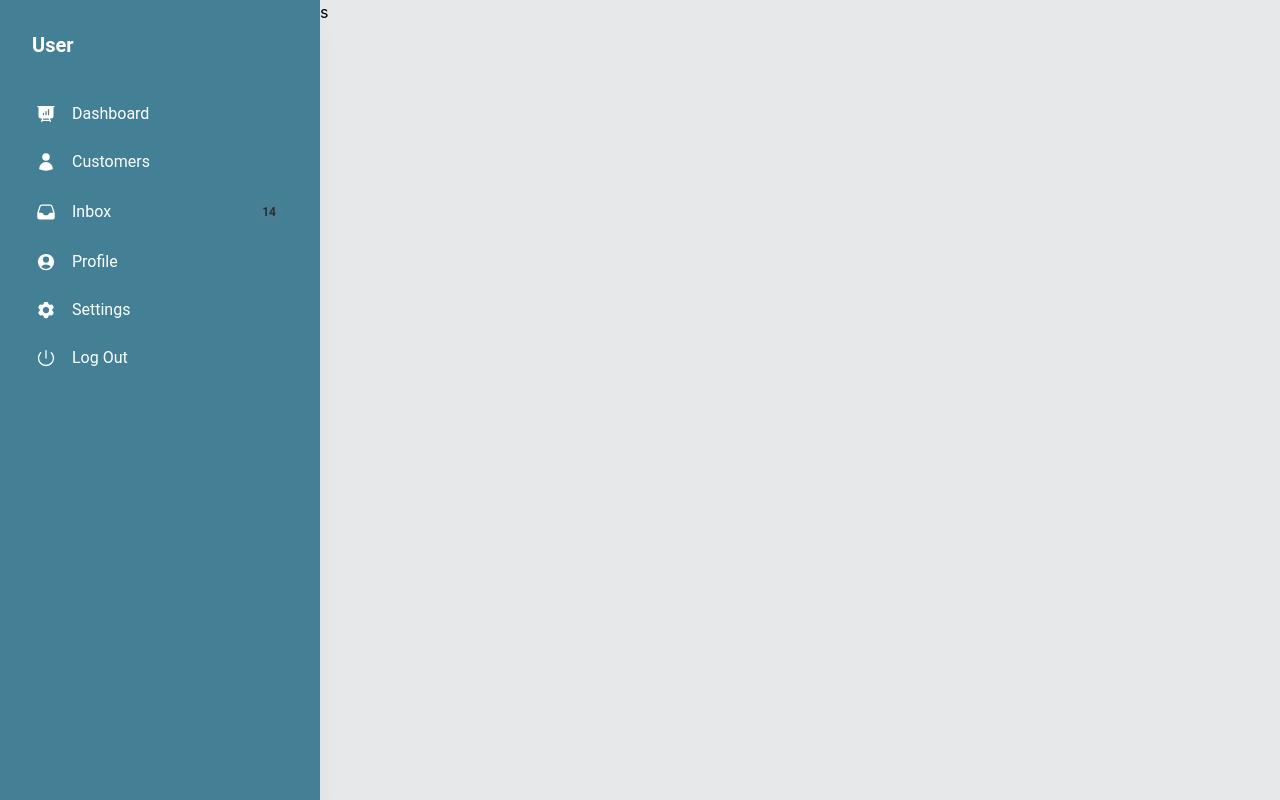
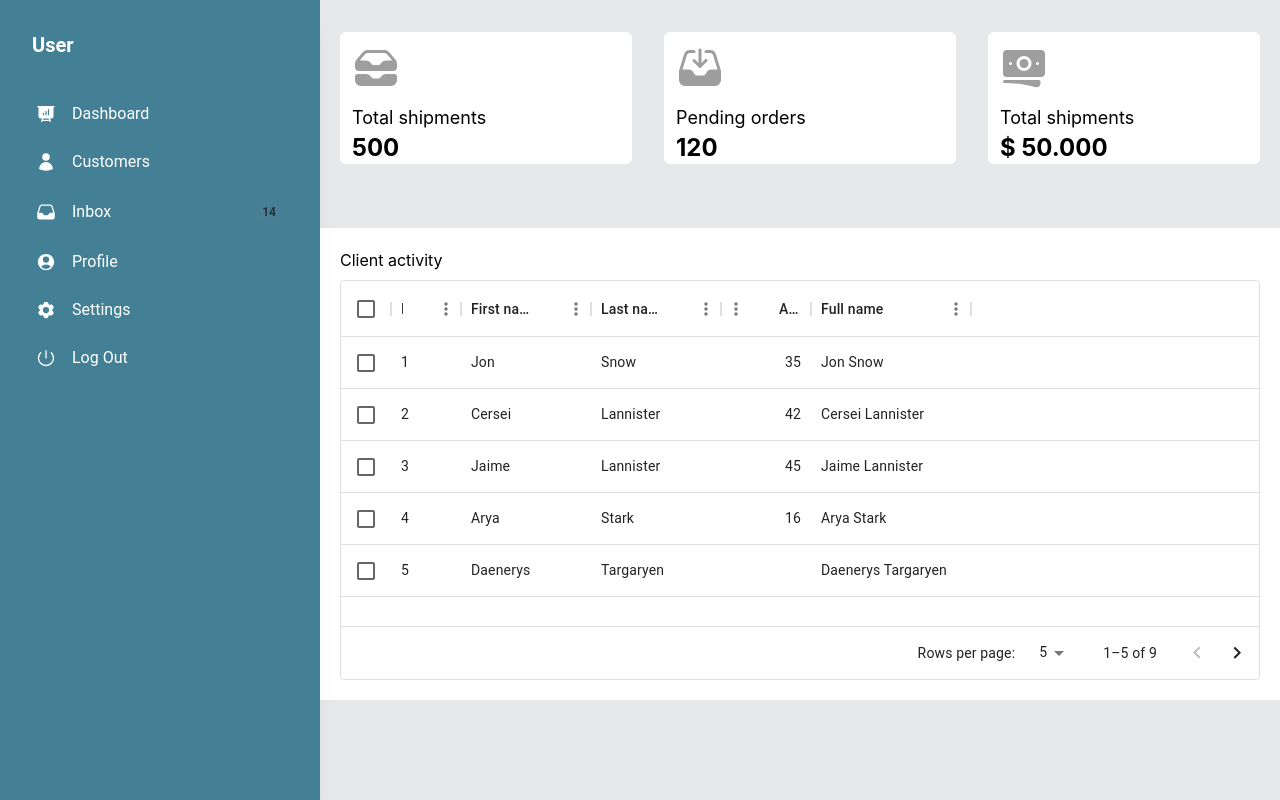
Before and after one commit to Amar-Omerika/AdminPanel, a React (Create React App) app: page /customers in a window 1280 px wide. Built offline with nearby package versions, Linux system fonts and the light colour scheme.

Commit message:
Added new page, and table component

```diff
--- a/package.json
+++ b/package.json
@@ -3,9 +3,13 @@
   "version": "0.1.0",
   "private": true,
   "dependencies": {
+    "@emotion/react": "^11.11.1",
+    "@emotion/styled": "^11.11.0",
     "@faker-js/faker": "^8.0.2",
     "@heroicons/react": "^2.0.18",
     "@material-tailwind/react": "^2.1.2",
+    "@mui/material": "^5.14.11",
+    "@mui/x-data-grid": "^6.16.0",
     "@testing-library/jest-dom": "^5.17.0",
     "@testing-library/react": "^13.4.0",
     "@testing-library/user-event": "^13.5.0",
--- a/src/Pages/Customers/index.tsx
+++ b/src/Pages/Customers/index.tsx
@@ -1,13 +1,40 @@
 import React from "react";
-import { SideBar } from "../../components";
+import { SideBar, Table } from "../../components";
 import MainLayout from "../../layout/MainLayout";
+import {
+  InboxStackIcon,
+  BanknotesIcon,
+  InboxArrowDownIcon,
+} from "@heroicons/react/24/solid";
 
 const Customers = () => {
   return (
     <MainLayout>
       <SideBar />
       <div className="w-4/5">
-        <p>s</p>
+        <div className="grid grid-cols-3 gap-3 mt-8">
+          <div className="bg-white ml-5 rounded-md">
+            <InboxStackIcon className="h-12 w-12 m-3 text-gray-500" />
+            <h1 className="ml-3 text-lg">Total shipments</h1>
+            <h1 className="ml-3 text-2xl font-bold">500</h1>
+          </div>
+          <div className="bg-white ml-5 rounded-md">
+            <InboxArrowDownIcon className="h-12 w-12 m-3 text-gray-500" />
+            <h1 className="ml-3 text-lg">Pending orders</h1>
+            <h1 className="ml-3 text-2xl font-bold">120</h1>
+          </div>
+          <div className="bg-white ml-5 rounded-md mr-5">
+            <BanknotesIcon className="h-12 w-12 m-3 text-gray-500" />
+            <h1 className="ml-3 text-lg">Total shipments</h1>
+            <h1 className="ml-3 text-2xl font-bold">$ 50.000</h1>
+          </div>
+        </div>
+        <div className="w-full bg-white mt-16">
+          <div className="p-5">
+            <h1 className="mb-2">Client activity</h1>
+            <Table />
+          </div>
+        </div>
       </div>
     </MainLayout>
   );
--- /dev/null
+++ b/src/components/Table/index.tsx
@@ -0,0 +1,53 @@
+import * as React from "react";
+import { DataGrid, GridColDef, GridValueGetterParams } from "@mui/x-data-grid";
+
+const columns: GridColDef[] = [
+  { field: "id", headerName: "ID", width: 70 },
+  { field: "firstName", headerName: "First name", width: 130 },
+  { field: "lastName", headerName: "Last name", width: 130 },
+  {
+    field: "age",
+    headerName: "Age",
+    type: "number",
+    width: 90,
+  },
+  {
+    field: "fullName",
+    headerName: "Full name",
+    description: "This column has a value getter and is not sortable.",
+    sortable: false,
+    width: 160,
+    valueGetter: (params: GridValueGetterParams) =>
+      `${params.row.firstName || ""} ${params.row.lastName || ""}`,
+  },
+];
+
+const rows = [
+  { id: 1, lastName: "Snow", firstName: "Jon", age: 35 },
+  { id: 2, lastName: "Lannister", firstName: "Cersei", age: 42 },
+  { id: 3, lastName: "Lannister", firstName: "Jaime", age: 45 },
+  { id: 4, lastName: "Stark", firstName: "Arya", age: 16 },
+  { id: 5, lastName: "Targaryen", firstName: "Daenerys", age: null },
+  { id: 6, lastName: "Melisandre", firstName: null, age: 150 },
+  { id: 7, lastName: "Clifford", firstName: "Ferrara", age: 44 },
+  { id: 8, lastName: "Frances", firstName: "Rossini", age: 36 },
+  { id: 9, lastName: "Roxie", firstName: "Harvey", age: 65 },
+];
+
+export default function Table() {
+  return (
+    <div style={{ height: 400, width: "100%" }}>
+      <DataGrid
+        rows={rows}
+        columns={columns}
+        initialState={{
+          pagination: {
+            paginationModel: { page: 0, pageSize: 5 },
+          },
+        }}
+        pageSizeOptions={[5, 10]}
+        checkboxSelection
+      />
+    </div>
+  );
+}
--- a/src/components/index.tsx
+++ b/src/components/index.tsx
@@ -3,3 +3,4 @@ export { default as AreaChart } from "./AreaChart";
 export { default as MultiLineChart } from "./MultiLineChart";
 export { default as VerticalBarChart } from "./VerticalBarChart";
 export { default as DoughnutChart } from "./DoughnutChart";
+export { default as Table } from "./Table";
```
Also changed, not shown: 1 other file (tests, documents, lock files or other folders).
